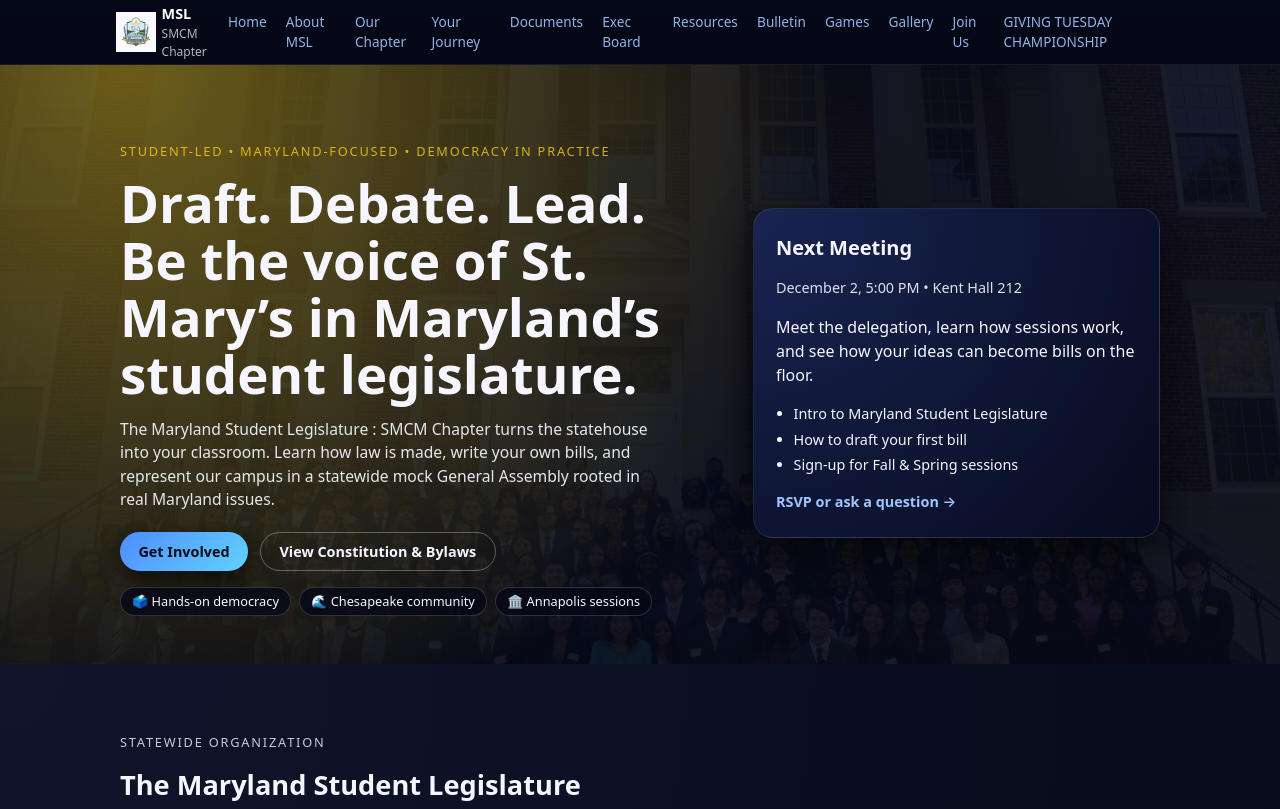
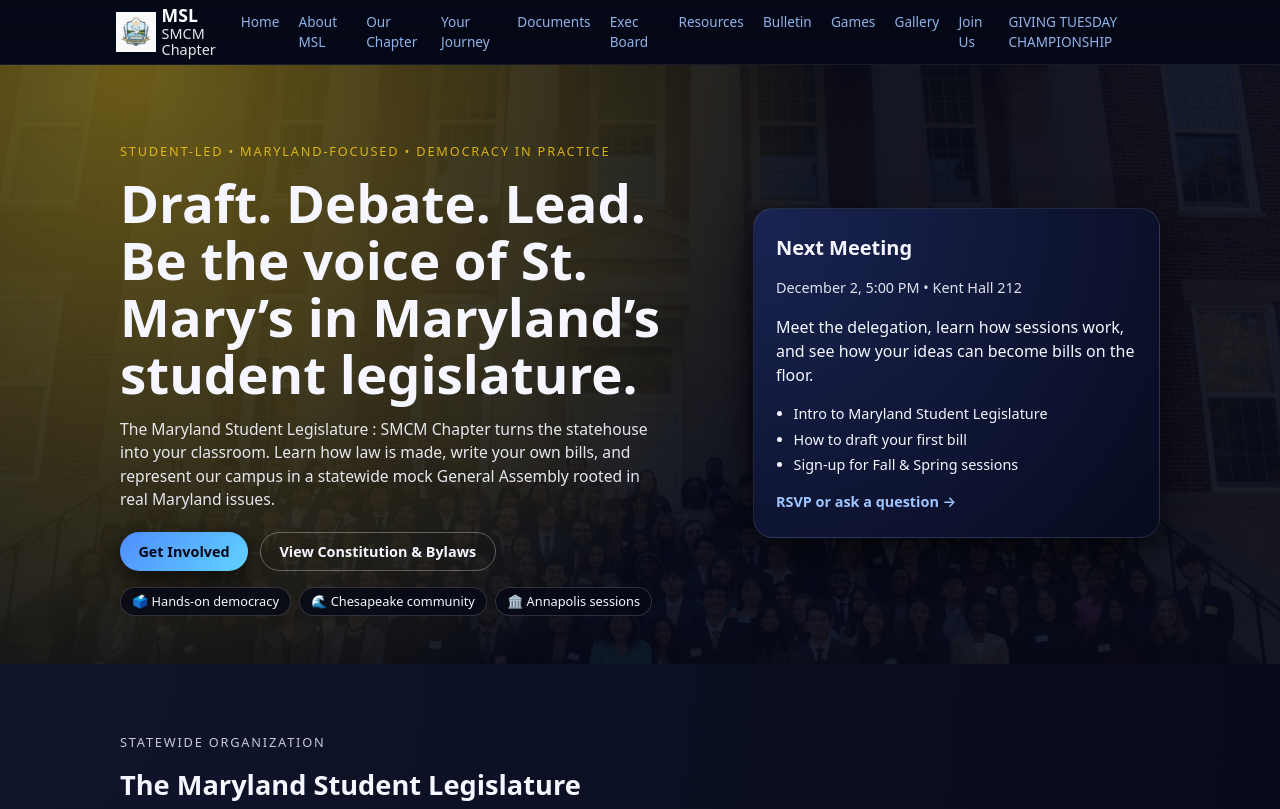
Before and after one commit to SyndorZaldrizes/Syndor, a website: page index.html in a window 1280 px wide. Shown: the top 809 px of the page. Drawn offline with Linux system fonts and the light colour scheme.

Commit message:
Update styles.css

```diff
--- a/styles.css
+++ b/styles.css
@@ -847,3 +847,43 @@
   height: 40px;
   object-fit: contain;
 }
+/* --- Brand / header alignment tweaks --- */
+
+.brand {
+  display: flex;
+  align-items: center;
+  gap: 0.6rem;
+}
+
+.brand-mark-logo img {
+  display: block;
+  width: 40px;
+  height: 40px;
+  object-fit: contain;
+}
+
+.brand-text {
+  display: flex;
+  flex-direction: column;
+  line-height: 1.1;
+}
+
+.brand-title {
+  font-size: 1.05rem;
+  font-weight: 700;
+  white-space: nowrap;
+}
+
+.brand-sub {
+  font-size: 0.85rem;
+  opacity: 0.9;
+}
+
+@media (min-width: 1024px) {
+  .brand-title {
+    font-size: 1.1rem;
+  }
+  .brand-sub {
+    font-size: 0.9rem;
+  }
+}
```
